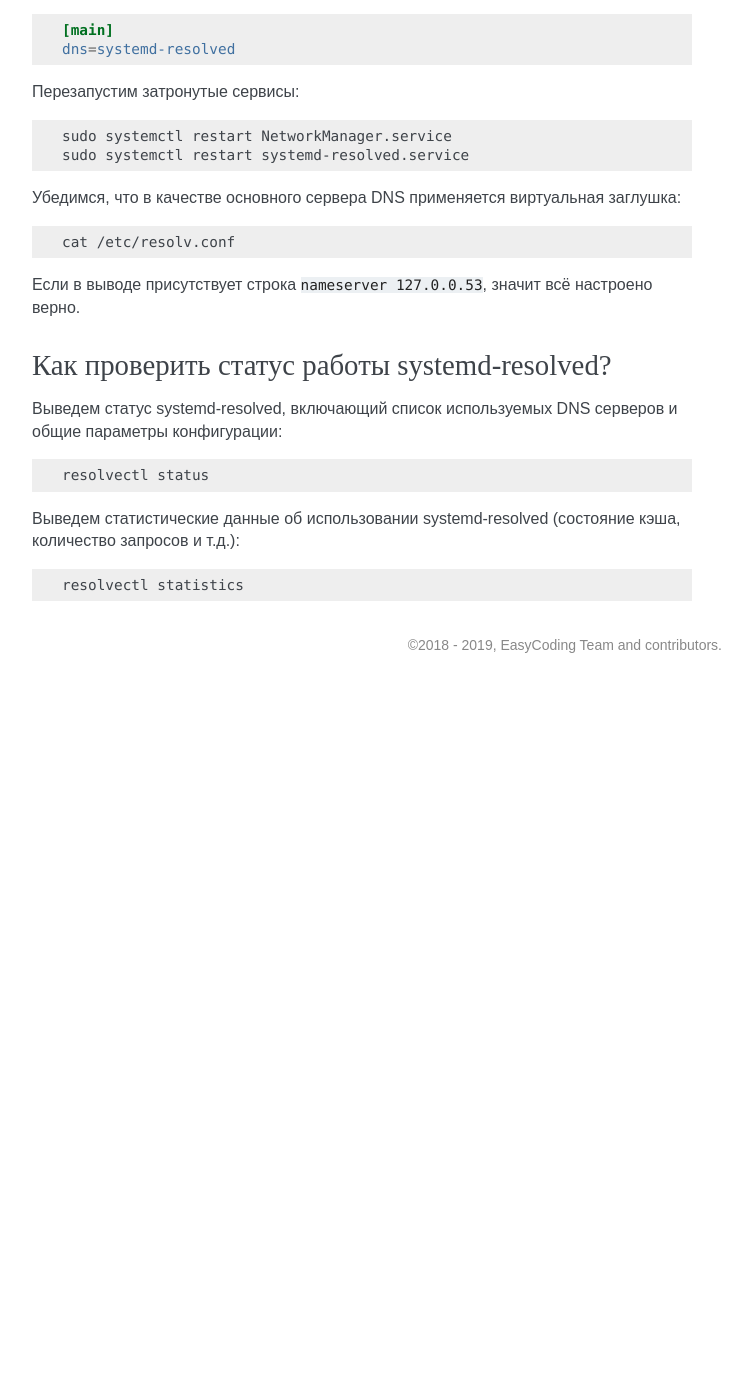
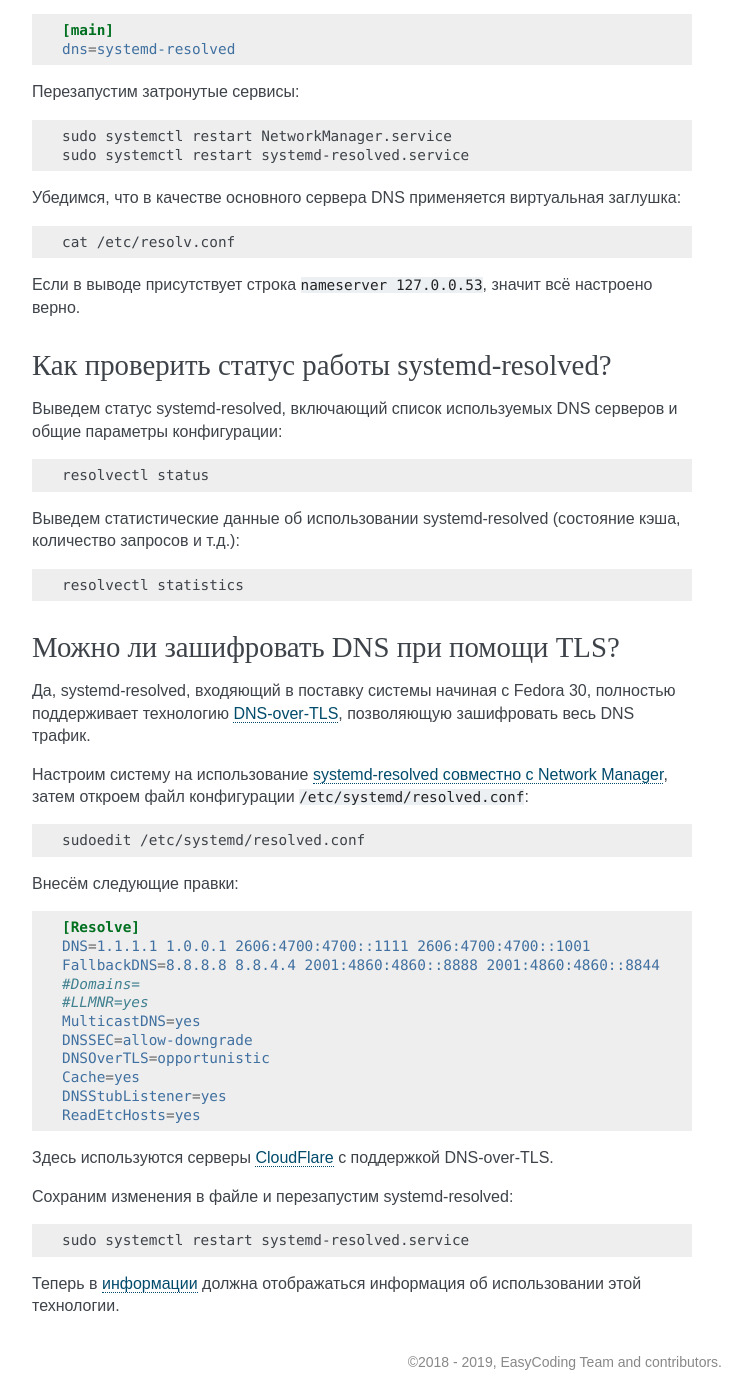
Before and after one commit to RussianFedora/FAQ, a Sphinx documentation site: the page built from source/networking.rst, in a window 1280 px wide and 1400 px high, scrolled down 7715 px. Shown: the whole window, without its empty margins (388-1140 px from the left). Built offline with Sphinx 7.4.7, drawn with Linux system fonts in a browser that asks for light colours; before the commit the page ends 8398 px from its top, so only the background shows below that; some of the changed text lies outside the part shown.

Commit message:
Added question about DNS traffic encryption.

```diff
--- a/source/networking.rst
+++ b/source/networking.rst
@@ -460,3 +460,43 @@ DHCP сервер провайдера способен выдавать пом
 .. code-block:: text
 
     resolvectl statistics
+
+.. index:: network, dns, resolv.conf, resolver, resolved
+.. _dns-crypt:
+
+Можно ли зашифровать DNS при помощи TLS?
+===========================================
+
+Да, systemd-resolved, входяющий в поставку системы начиная с Fedora 30, полностью поддерживает технологию `DNS-over-TLS <https://ru.wikipedia.org/wiki/DNS_%D0%BF%D0%BE%D0%B2%D0%B5%D1%80%D1%85_TLS>`__, позволяющую зашифровать весь DNS трафик.
+
+Настроим систему на использование :ref:`systemd-resolved совместно с Network Manager <nm-resolved>`, затем откроем файл конфигурации ``/etc/systemd/resolved.conf``:
+
+.. code-block:: text
+
+    sudoedit /etc/systemd/resolved.conf
+
+Внесём следующие правки:
+
+.. code-block:: ini
+
+    [Resolve]
+    DNS=1.1.1.1 1.0.0.1 2606:4700:4700::1111 2606:4700:4700::1001
+    FallbackDNS=8.8.8.8 8.8.4.4 2001:4860:4860::8888 2001:4860:4860::8844
+    #Domains=
+    #LLMNR=yes
+    MulticastDNS=yes
+    DNSSEC=allow-downgrade
+    DNSOverTLS=opportunistic
+    Cache=yes
+    DNSStubListener=yes
+    ReadEtcHosts=yes
+
+Здесь используются серверы `CloudFlare <https://cloudflare-dns.com/dns/>`__ с поддержкой DNS-over-TLS.
+
+Сохраним изменения в файле и перезапустим systemd-resolved:
+
+.. code-block:: text
+
+    sudo systemctl restart systemd-resolved.service
+
+Теперь в :ref:`информации <dns-crypt>` должна отображаться информация об использовании этой технологии.
```
